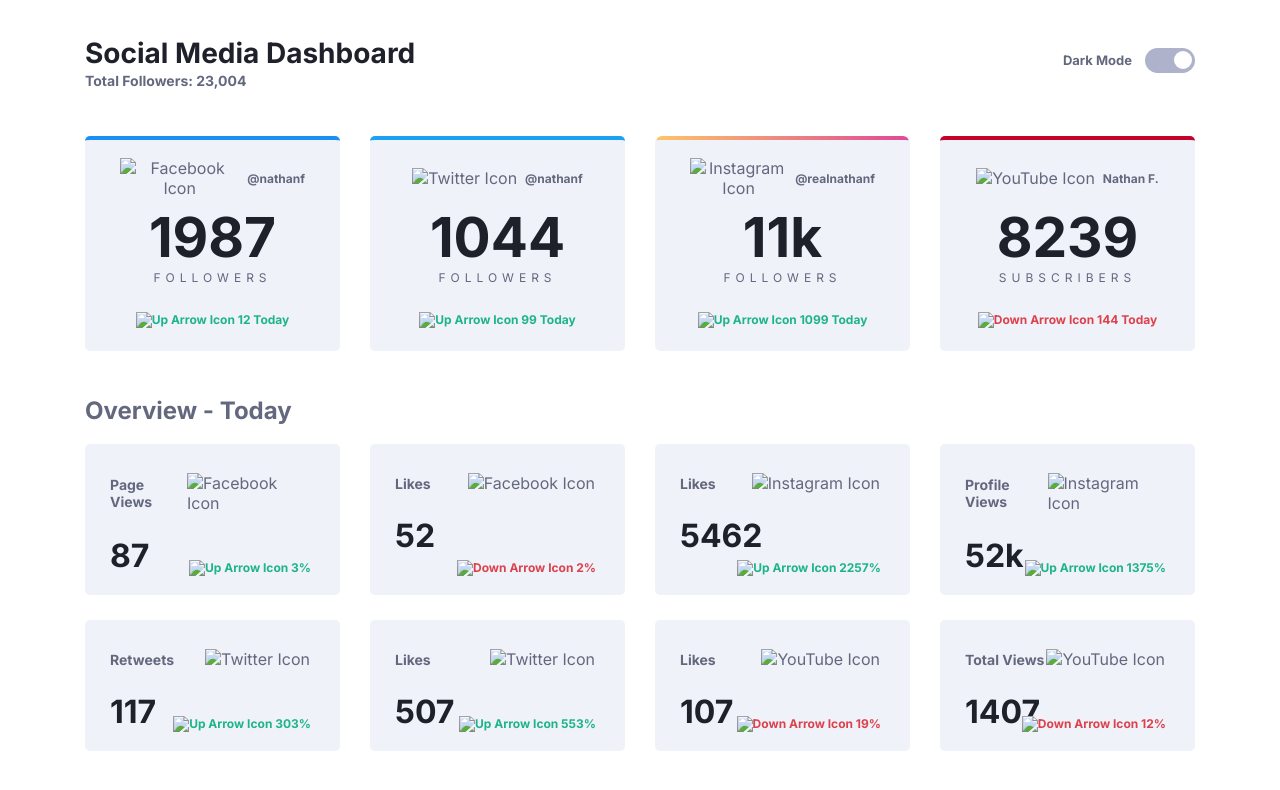
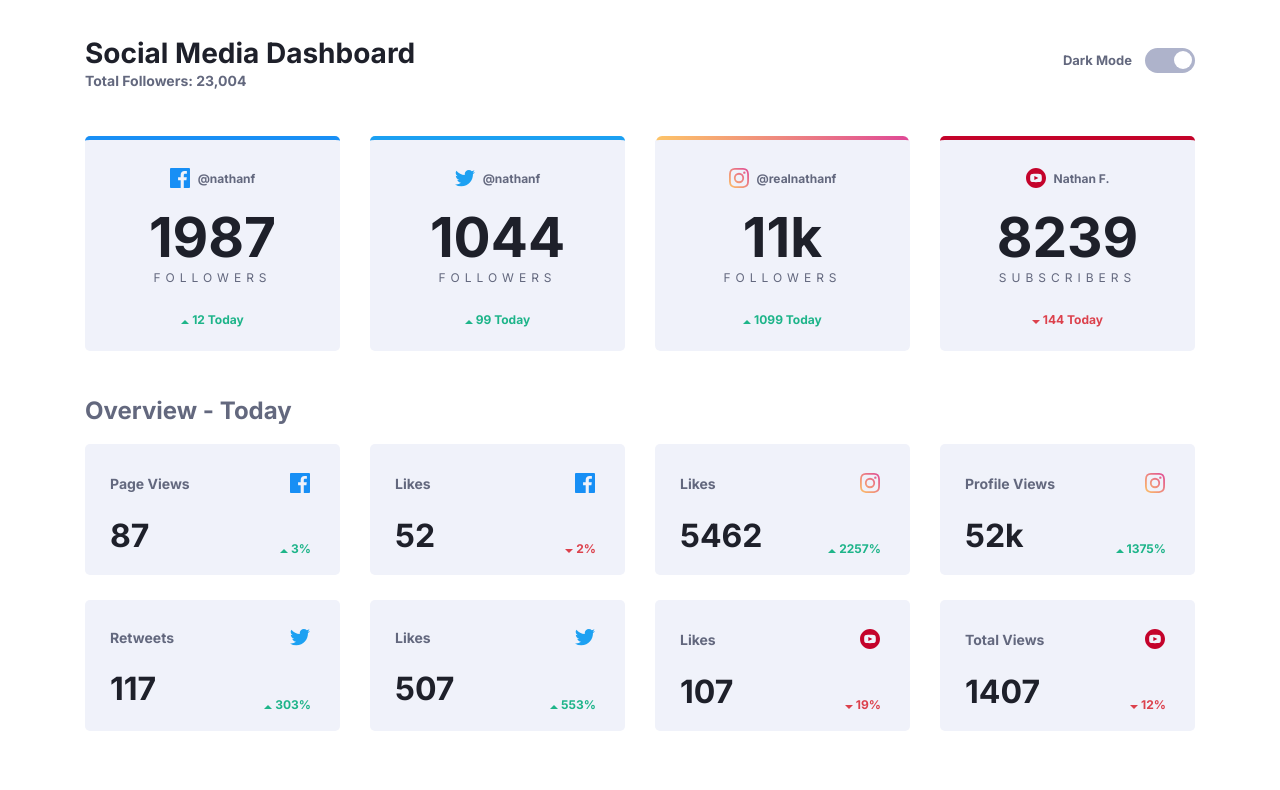
Before and after one commit to DharshiniThangapushparaja/Junior, a plain HTML site: page index.html in a window 1280 px wide. Drawn offline with Linux system fonts and the light colour scheme; the site is published under a folder, as on GitHub Pages, so addresses that start at the root find nothing.

Commit message:
Update index.html

```diff
--- a/index.html
+++ b/index.html
@@ -34,46 +34,46 @@
     <div class="flex-container">
       <div id="facebook" class="card center-text">
         <div class="icon-user">
-          <img src="/images/icon-facebook.svg" alt="Facebook Icon">
+          <img src="./images/icon-facebook.svg" alt="Facebook Icon">
           <h4 class="username">@nathanf</h4>
         </div>
         <p class="total-count">1987</p>
         <p class="follower-subs">Followers</p>
         <span class="day-count">
-          <img src="/images/icon-up.svg" alt="Up Arrow Icon"> 12 Today
+          <img src="./images/icon-up.svg" alt="Up Arrow Icon"> 12 Today
         </span>
       </div>
       <div id="twitter" class="card center-text">
         <div class="icon-user">
-          <img src="/images/icon-twitter.svg" alt="Twitter Icon">
+          <img src="./images/icon-twitter.svg" alt="Twitter Icon">
           <h4 class="username">@nathanf</h4>
         </div>
         <p class="total-count">1044</p>
         <p class="follower-subs">Followers</p>
         <span class="day-count">
-          <img src="/images/icon-up.svg" alt="Up Arrow Icon"> 99 Today
+          <img src="./images/icon-up.svg" alt="Up Arrow Icon"> 99 Today
         </span>
       </div>
       <div id="instagram" class="card center-text">
         <div class="icon-user">
-          <img src="/images/icon-instagram.svg" alt="Instagram Icon">
+          <img src="./images/icon-instagram.svg" alt="Instagram Icon">
           <h4 class="username">@realnathanf</h4>
         </div>
         <p class="total-count">11k</p>
         <p class="follower-subs">Followers</p>
         <span class="day-count">
-          <img src="/images/icon-up.svg" alt="Up Arrow Icon"> 1099 Today
+          <img src="./images/icon-up.svg" alt="Up Arrow Icon"> 1099 Today
         </span>
       </div>
       <div id="youtube" class="card center-text">
         <div class="icon-user">
-          <img src="/images/icon-youtube.svg" alt="YouTube Icon">
+          <img src="./images/icon-youtube.svg" alt="YouTube Icon">
           <h4 class="username">Nathan F.</h4>
         </div>
         <p class="total-count">8239</p>
         <p class="follower-subs">Subscribers</p>
         <span class="day-count day-count-red">
-          <img src="/images/icon-down.svg" alt="Down Arrow Icon"> 144 Today
+          <img src="./images/icon-down.svg" alt="Down Arrow Icon"> 144 Today
         </span>
       </div>
     </div>
@@ -90,35 +90,35 @@
         <div class="overview-card">
           <div class="overview-heading-icon flex">
             <span class="overview-heading">Page Views</span>
-            <img src="/images/icon-facebook.svg" alt="Facebook Icon">
+            <img src="./images/icon-facebook.svg" alt="Facebook Icon">
           </div>
           <div class="count-percentage flex">
            <span class="count">87</span>
            <span class="percentage">
-            <img src="/images/icon-up.svg" alt="Up Arrow Icon"> 3%</span>
+            <img src="./images/icon-up.svg" alt="Up Arrow Icon"> 3%</span>
           </div>
 
         </div>
         <div class="overview-card">
           <div class="overview-heading-icon flex">
             <span class="overview-heading">Likes</span>
-            <img src="/images/icon-facebook.svg" alt="Facebook Icon">
+            <img src="./images/icon-facebook.svg" alt="Facebook Icon">
           </div>
           <div class="count-percentage flex">
             <span class="count">52</span>
             <span class="percentage day-count-red">
-              <img src="/images/icon-down.svg" alt="Down Arrow Icon"> 2%</span>
+              <img src="./images/icon-down.svg" alt="Down Arrow Icon"> 2%</span>
           </div>
         </div>
         <div class="overview-card">
           <div class="overview-heading-icon flex">
             <span class="overview-heading">Likes</span>
-            <img src="/images/icon-instagram.svg" alt="Instagram Icon">
+            <img src="./images/icon-instagram.svg" alt="Instagram Icon">
           </div>
           <div class="count-percentage flex">
             <span class="count">5462</span>
             <span class="percentage">
-              <img src="/images/icon-up.svg" alt="Up Arrow Icon"> 2257%</span>
+              <img src="./images/icon-up.svg" alt="Up Arrow Icon"> 2257%</span>
           </div>
 
 
@@ -126,12 +126,12 @@
         <div class="overview-card">
           <div class="overview-heading-icon flex">
             <span class="overview-heading">Profile Views</span>
-            <img src="/images/icon-instagram.svg" alt="Instagram Icon">
+            <img src="./images/icon-instagram.svg" alt="Instagram Icon">
           </div>
           <div class="count-percentage flex">
             <span class="count">52k</span>
             <span class="percentage">
-              <img src="/images/icon-up.svg" alt="Up Arrow Icon"> 1375%</span>
+              <img src="./images/icon-up.svg" alt="Up Arrow Icon"> 1375%</span>
           </div>
 
 
@@ -139,12 +139,12 @@
         <div class="overview-card">
           <div class="overview-heading-icon flex">
             <span class="overview-heading">Retweets</span>
-            <img src="/images/icon-twitter.svg" alt="Twitter Icon">
+            <img src="./images/icon-twitter.svg" alt="Twitter Icon">
           </div>
           <div class="count-percentage flex">
             <span class="count">117</span>
             <span class="percentage">
-              <img src="/images/icon-up.svg" alt="Up Arrow Icon"> 303%</span>
+              <img src="./images/icon-up.svg" alt="Up Arrow Icon"> 303%</span>
           </div>
 
 
@@ -152,12 +152,12 @@
         <div class="overview-card">
           <div class="overview-heading-icon flex">
             <span class="overview-heading">Likes</span>
-            <img src="/images/icon-twitter.svg" alt="Twitter Icon">
+            <img src="./images/icon-twitter.svg" alt="Twitter Icon">
           </div>
           <div class="count-percentage flex">
             <span class="count">507</span>
             <span class="percentage">
-              <img src="/images/icon-up.svg" alt="Up Arrow Icon"> 553%</span>
+              <img src="./images/icon-up.svg" alt="Up Arrow Icon"> 553%</span>
           </div>
         </div>
 
@@ -165,12 +165,12 @@
         <div class="overview-card">
           <div class="overview-heading-icon flex">
             <span class="overview-heading">Likes</span>
-            <img src="/images/icon-youtube.svg" alt="YouTube Icon">
+            <img src="./images/icon-youtube.svg" alt="YouTube Icon">
           </div>
           <div class="count-percentage flex">
             <span class="count">107</span>
             <span class="percentage day-count-red">
-              <img src="/images/icon-down.svg" alt="Down Arrow Icon"> 19%</span>
+              <img src="./images/icon-down.svg" alt="Down Arrow Icon"> 19%</span>
           </div>
         </div>
 
@@ -178,12 +178,12 @@
         <div class="overview-card">
           <div class="overview-heading-icon flex">
             <span class="overview-heading">Total Views</span>
-            <img src="/images/icon-youtube.svg" alt="YouTube Icon">
+            <img src="./images/icon-youtube.svg" alt="YouTube Icon">
           </div>
           <div class="count-percentage flex">
             <span class="count">1407</span>
             <span class="percentage day-count-red">
-              <img src="/images/icon-down.svg" alt="Down Arrow Icon"> 12%</span>
+              <img src="./images/icon-down.svg" alt="Down Arrow Icon"> 12%</span>
           </div>
         </div>
     </div>
```
